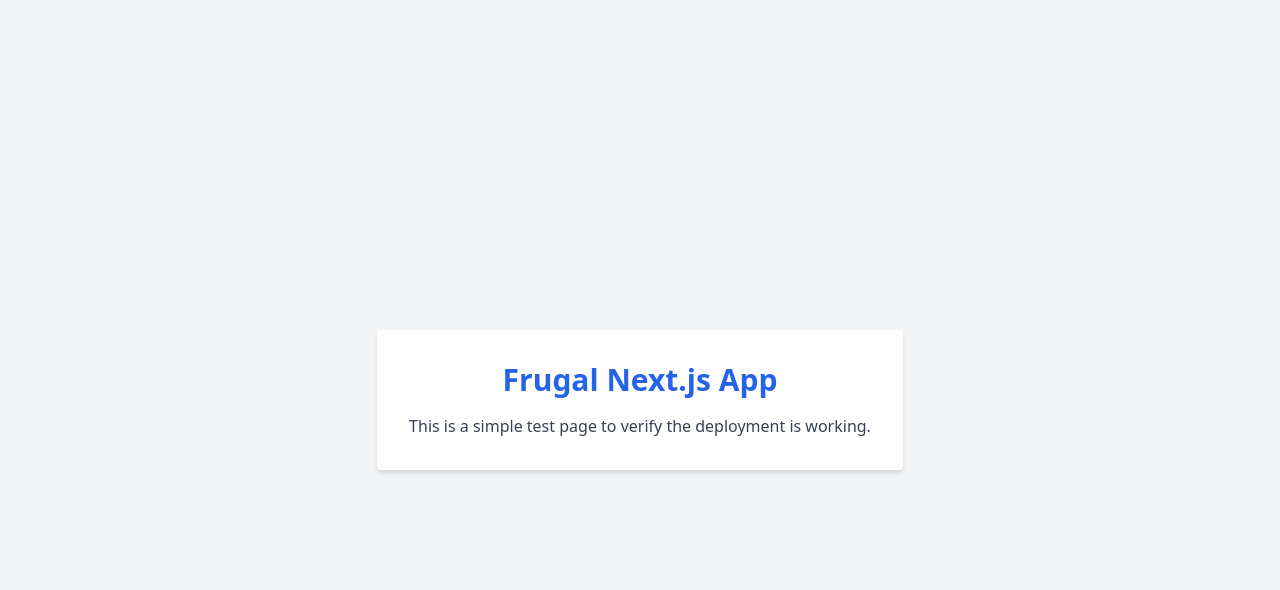
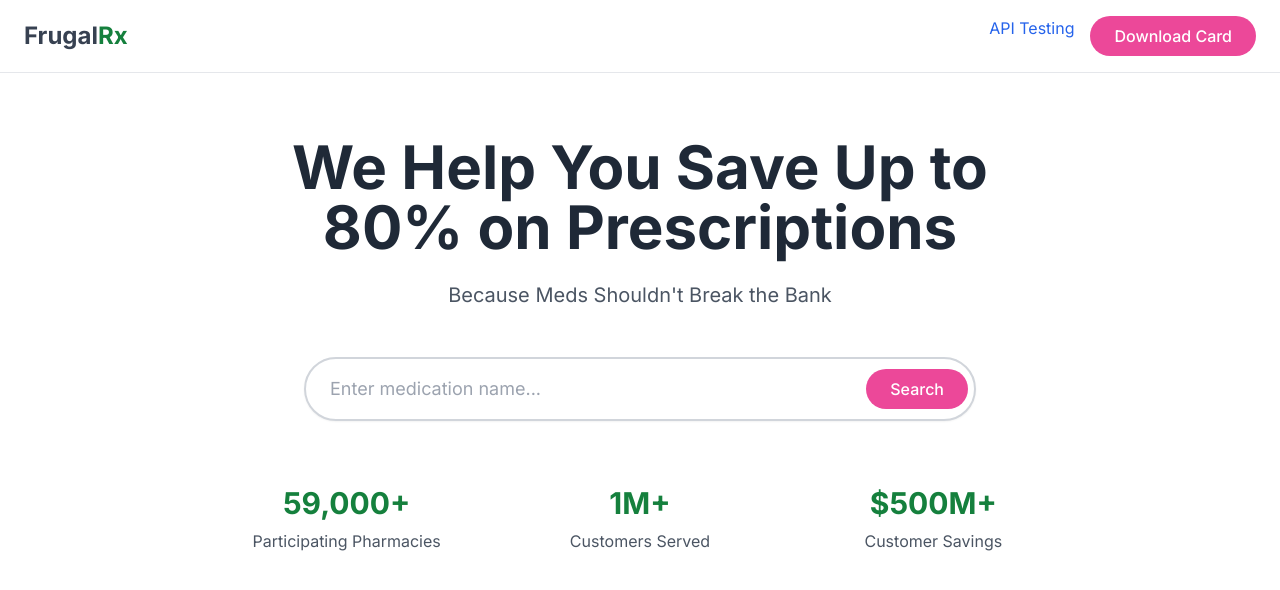
Before and after one commit to kole726/frugal-next, a Next.js app in the folder Desktop/frugal-next/: page / in a window 1280 px wide. Shown: the top 590 px of the page. Built offline with nearby package versions, Linux system fonts and the light colour scheme.

Commit message:
Restore original home page with search functionality

```diff
--- a/Desktop/frugal-next/src/app/layout.tsx
+++ b/Desktop/frugal-next/src/app/layout.tsx
@@ -1,9 +1,15 @@
 import type { Metadata } from "next";
+import { Inter } from "next/font/google";
 import "./globals.css";
 
+const inter = Inter({
+  subsets: ["latin"],
+  display: "swap",
+});
+
 export const metadata: Metadata = {
-  title: "Frugal Next.js App",
-  description: "A simple Next.js app for testing deployment",
+  title: "Frugal Pharmacy - Find Affordable Medications",
+  description: "Compare medication prices across pharmacies and find the most affordable options for your prescriptions.",
 };
 
 export default function RootLayout({
@@ -13,7 +19,7 @@ export default function RootLayout({
 }>) {
   return (
     <html lang="en">
-      <body>
+      <body className={`${inter.className} antialiased bg-white`}>
         {children}
       </body>
     </html>
--- a/Desktop/frugal-next/src/app/page.tsx
+++ b/Desktop/frugal-next/src/app/page.tsx
@@ -1,10 +1,60 @@
+import SearchBar from '@/components/SearchBar';
+import Link from 'next/link';
+
 export default function Home() {
   return (
-    <div className="min-h-screen flex items-center justify-center bg-gray-100">
-      <div className="text-center p-8 bg-white rounded shadow-md">
-        <h1 className="text-3xl font-bold text-blue-600 mb-4">Frugal Next.js App</h1>
-        <p className="text-gray-700">This is a simple test page to verify the deployment is working.</p>
-      </div>
+    <div className="min-h-screen bg-white">
+      {/* Header */}
+      <header className="bg-white py-4 px-6 border-b">
+        <div className="max-w-7xl mx-auto flex justify-between items-center">
+          <div className="text-2xl font-bold">
+            <span className="text-gray-700">Frugal</span>
+            <span className="text-green-700">Rx</span>
+          </div>
+          <div className="flex space-x-4">
+            <Link href="/api-test" className="text-blue-600 hover:text-blue-800">
+              API Testing
+            </Link>
+            <button className="bg-pink-500 text-white font-medium py-2 px-6 rounded-full">
+              Download Card
+            </button>
+          </div>
+        </div>
+      </header>
+
+      {/* Main Content */}
+      <main className="bg-white py-16">
+        <div className="max-w-4xl mx-auto px-6 text-center">
+          <h1 className="text-4xl md:text-6xl font-bold text-gray-800 mb-6">
+            We Help You Save Up to <br />
+            80% on Prescriptions
+          </h1>
+          <p className="text-xl text-gray-600 mb-12">
+            Because Meds Shouldn't Break the Bank
+          </p>
+
+          {/* Search Bar */}
+          <div className="max-w-2xl mx-auto mb-16">
+            <SearchBar />
+          </div>
+
+          {/* Stats */}
+          <div className="grid grid-cols-1 md:grid-cols-3 gap-8 mt-16">
+            <div className="text-center">
+              <p className="text-3xl font-bold text-green-700 mb-2">59,000+</p>
+              <p className="text-gray-600">Participating Pharmacies</p>
+            </div>
+            <div className="text-center">
+              <p className="text-3xl font-bold text-green-700 mb-2">1M+</p>
+              <p className="text-gray-600">Customers Served</p>
+            </div>
+            <div className="text-center">
+              <p className="text-3xl font-bold text-green-700 mb-2">$500M+</p>
+              <p className="text-gray-600">Customer Savings</p>
+            </div>
+          </div>
+        </div>
+      </main>
     </div>
   );
 }
```
